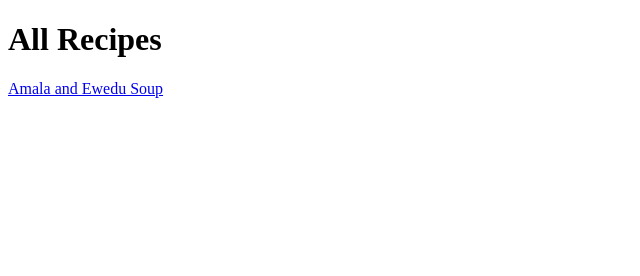
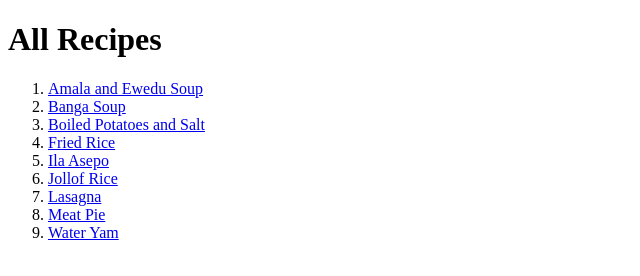
Before and after one commit to tolukusan/odin-recipes, a plain HTML site: page index.html in a window 1280 px wide. Shown: the whole page, without its empty margins (0-640 px from the left). Drawn offline with Linux system fonts and the light colour scheme.

Commit message:
make link to recipes with order list

```diff
--- a/index.html
+++ b/index.html
@@ -5,7 +5,22 @@
     <meta name="viewport" content="width=device-width, initial-scale=1.0" />
     <title>All Recipes</title>
   </head>
-  <h1>All Recipes</h1>
-  <a href="./recipes/amala-ewedu.html">Amala and Ewedu Soup</a>
-  <body></body>
+  <body>
+    <h1>All Recipes</h1>
+    <ol>
+      <li><a href="./recipes/amala-ewedu.html">Amala and Ewedu Soup</a></li>
+      <li><a href="./recipes/banga-soup.html"> Banga Soup</a></li>
+      <li>
+        <a href="./recipes/boiled-potatoes-salt.html"
+          >Boiled Potatoes and Salt</a
+        >
+      </li>
+      <li><a href="./recipes/fried-rice.html">Fried Rice</a></li>
+      <li><a href="./recipes/ila-asepo.html">Ila Asepo</a></li>
+      <li><a href="./recipes/jollof-rice.html">Jollof Rice</a></li>
+      <li><a href="./recipes/lasagna.html">Lasagna</a></li>
+      <li><a href="./recipes/meat-pie.html">Meat Pie</a></li>
+      <li><a href="./recipes/water-yam.html">Water Yam</a></li>
+    </ol>
+  </body>
 </html>
```
